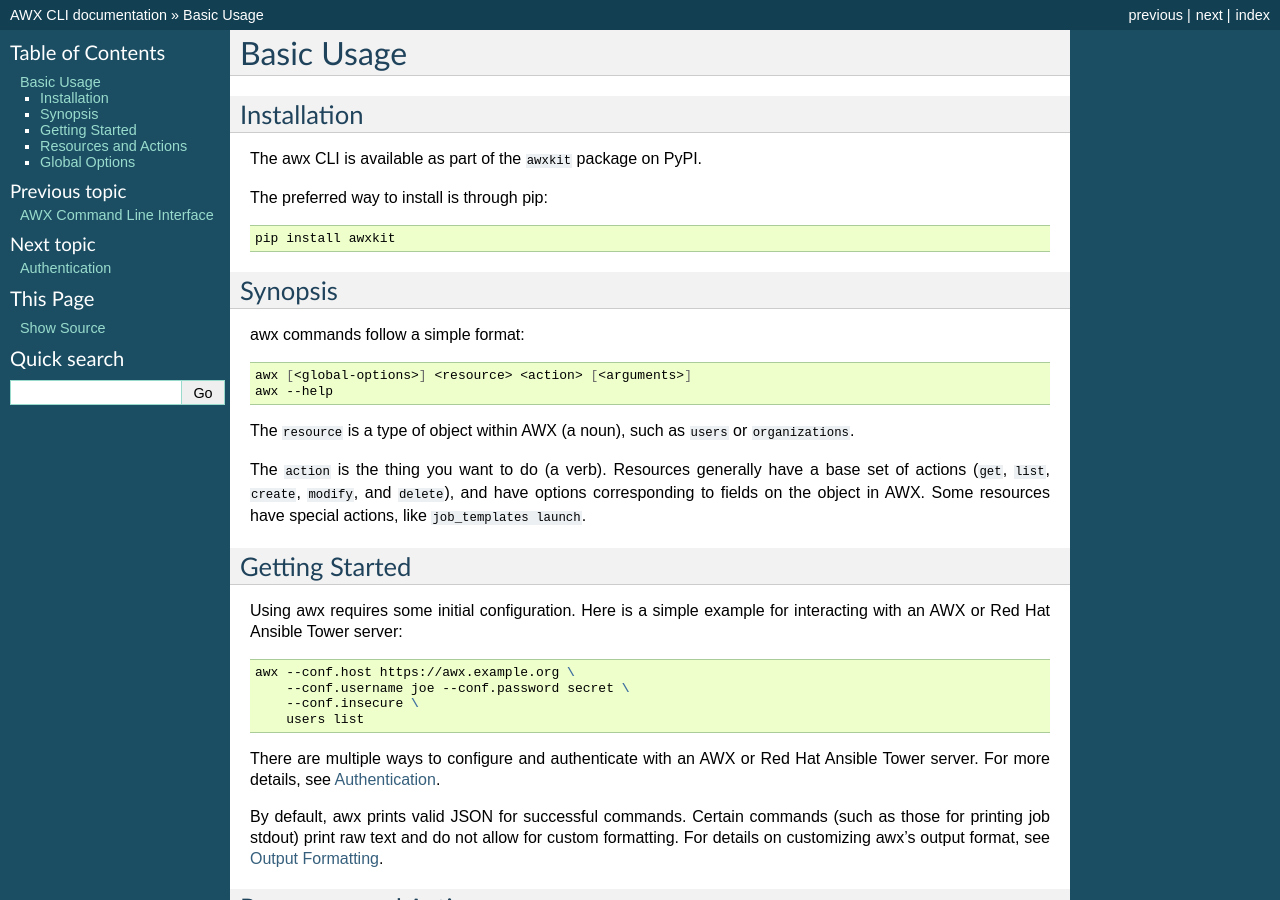
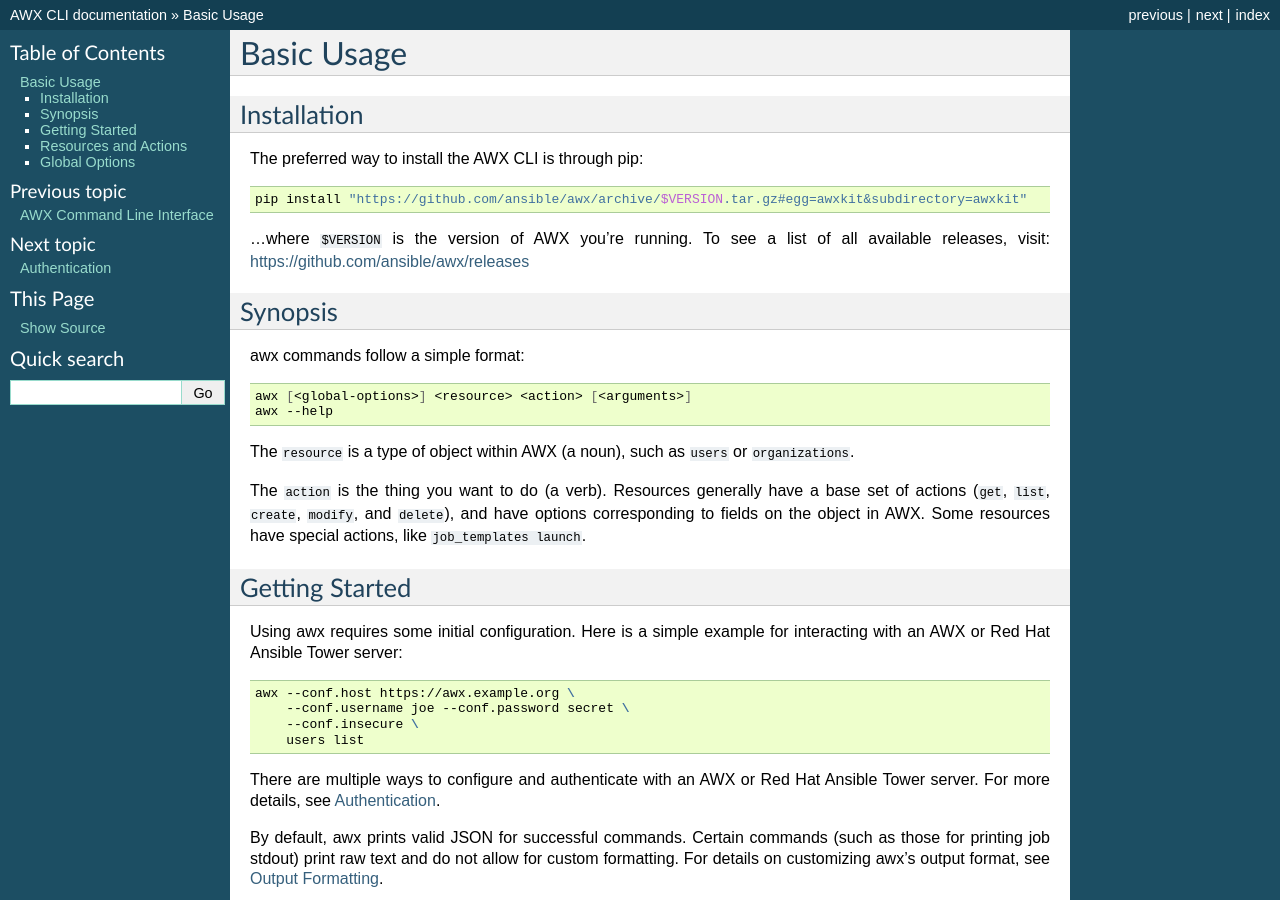
Before and after one commit to alanbchristie/awxkit, a Sphinx documentation site: the page built from awxkit/cli/docs/source/usage.rst, in a window 1280 px wide and 900 px high. Built offline with Sphinx 7.4.7, drawn with Linux system fonts in a browser that asks for light colours.

Commit message:
fix install instructions for the AWX CLI

```diff
--- a/awxkit/cli/docs/source/usage.rst
+++ b/awxkit/cli/docs/source/usage.rst
@@ -4,13 +4,13 @@
 Installation
 ------------
 
-The awx CLI is available as part of the ``awxkit`` package on PyPI.
-
-The preferred way to install is through pip:
+The preferred way to install the AWX CLI is through pip:
 
 .. code:: bash
 
-    pip install awxkit
+    pip install "https://github.com/ansible/awx/archive/$VERSION.tar.gz#egg=awxkit&subdirectory=awxkit"
+
+...where ``$VERSION`` is the version of AWX you're running.  To see a list of all available releases, visit: https://github.com/ansible/awx/releases
 
 
 Synopsis
```
